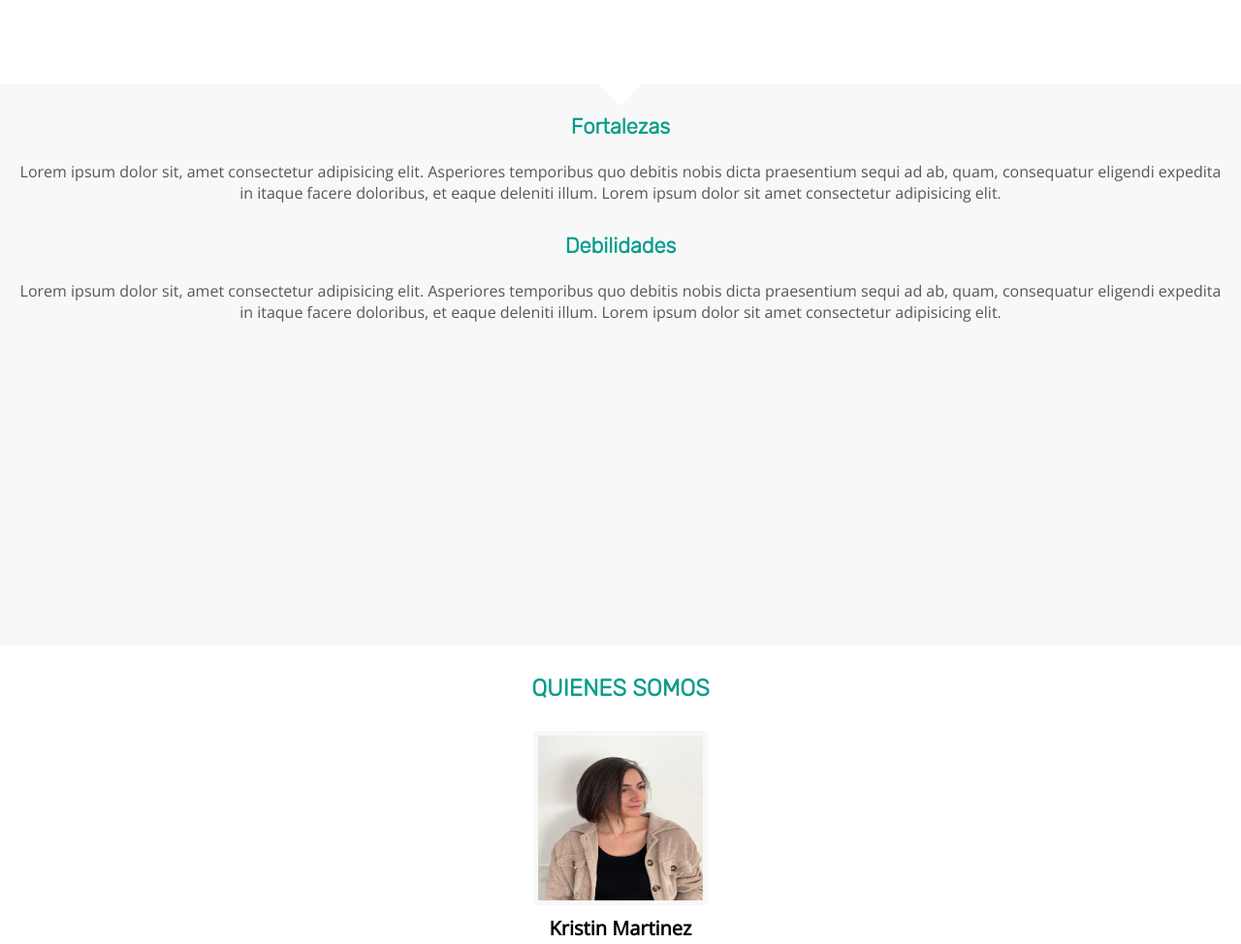
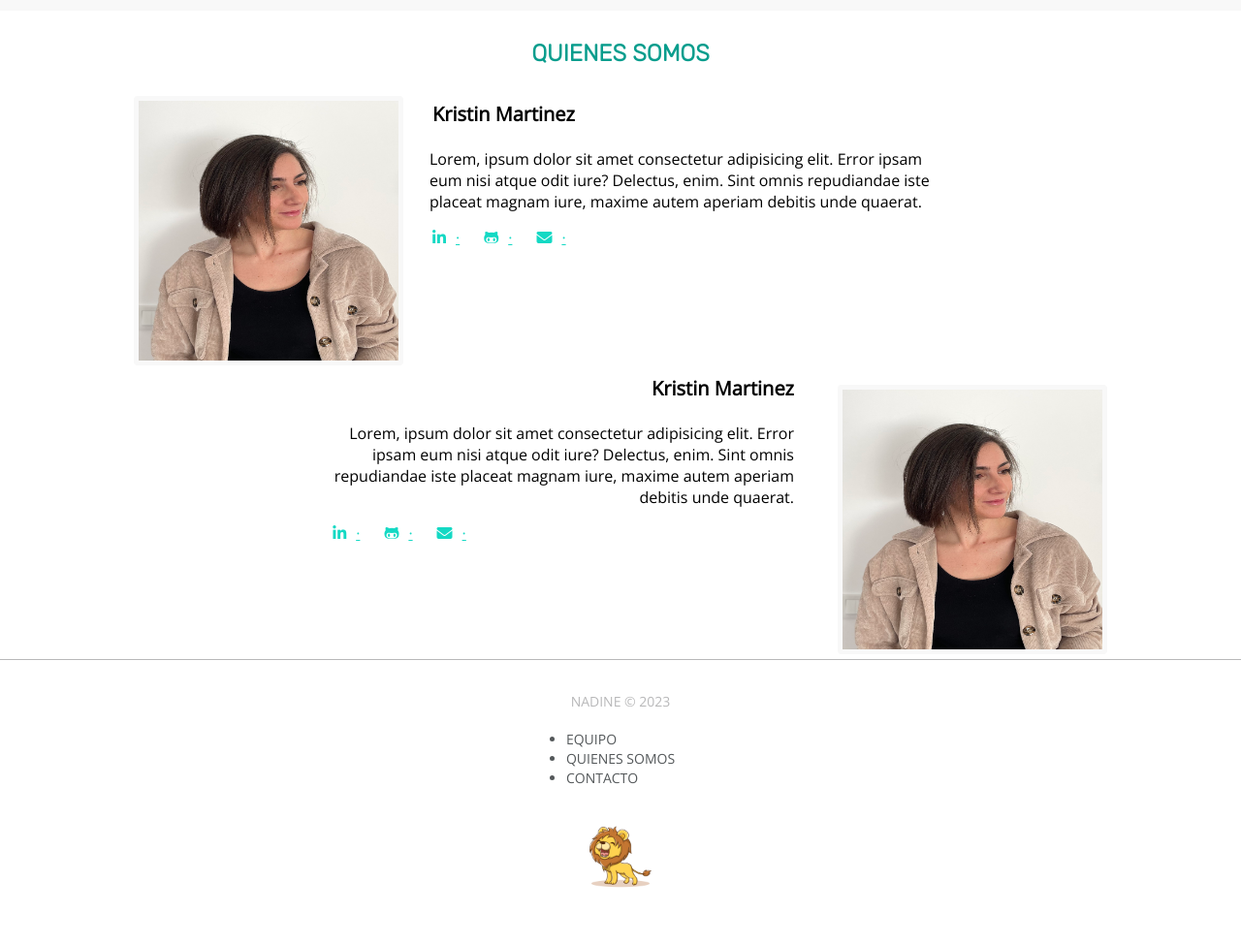
Before and after one commit to nadinestrella/proyecto-cv, a website built with Vite: page src/index.html in a window 1280 px wide. Shown: the part 1286-2260 px from the top of the page at 97% size. After the commit the page ends 2216 px from the top, so only its background shows below. Built offline with nearby package versions, Linux system fonts and the light colour scheme.

Commit message:
about us

```diff
--- a/src/partials/about-us.html
+++ b/src/partials/about-us.html
@@ -9,6 +9,7 @@
         alt="Foto chica"
       />
     </figure>
+    <div>
       <h3 class="aboutus__name">Kristin Martinez</h3>
       <br />
       <p class="aboutus__description">
@@ -23,30 +24,37 @@
         <a class="aboutus__icon aboutus__dot" href=""><i class="fa-solid fa-envelope"></i></i></a>
       </div>
     </div>
+  </div>
 
-
-  <div class="aboutus">
-    <figure class="aboutus__figure">
+  <div class="aboutusreverse">
+    <figure class="aboutusreverse__figure">
       <img
-        class="aboutus__image"
+        class="aboutusreverse__figure--image"
         src="../images/IMG_5207.jpg"
         alt="Foto chica"
       />
     </figure>
-    <h3 class="aboutus__name">Sally Vargas</h3>
+    <div>
+      <h3 class="aboutusreverse__name">Kristin Martinez</h3>
       <br />
-    <p class="aboutus__description">
+      <p class="aboutusreverse__description">
       Lorem, ipsum dolor sit amet consectetur adipisicing elit. Error ipsam eum
       nisi atque odit iure? Delectus, enim. Sint omnis repudiandae iste placeat
       magnam iure, maxime autem aperiam debitis unde quaerat.
       </p>
 
-    <div class="aboutus__boxIcon">
-        <a class="aboutus__icon aboutus__dot" href=""><i class="fa-brands fa-linkedin-in"></i></a>
-        <a class="aboutus__icon aboutus__dot" href=""><i class="fa-brands fa-github-alt"></i></a>
-        <a class="aboutus__icon aboutus__dot" href=""><i class="fa-solid fa-envelope"></i></i></a>
+      <div class="aboutusreverse__boxIcon">
+        <a class="aboutusreverse__icon aboutus__dot" href=""><i class="fa-brands fa-linkedin-in"></i></a>
+        <a class="aboutusreverse__icon aboutus__dot" href=""><i class="fa-brands fa-github-alt"></i></a>
+        <a class="aboutusreverse__icon aboutus__dot" href=""><i class="fa-solid fa-envelope"></i></i></a>
+      </div>
     </div>
   </div>
 
-  </div>
+
+
+
+
+
+
 </section>
--- a/src/partials/header.html
+++ b/src/partials/header.html
@@ -1,11 +1,16 @@
-<header class="header">
-  <h1 class="header__title">Nadine</h1>
+<section class="header">
 
   <nav class="header__navegation">
+    <h1 class="header__title">Nadine</h1>
     <ul class="header__navegation--ul" >
-      <li>Equipo</li>
-      <li>Quienes Somos</li>
-      <li>Contacto</li>
+      <li><a href="link#team">Equipo</a></li>
+      <li><a href="link#about-us">Quienes somos</a></li>
+      <li><a href="link#contact">Contacto</a></li>
     </ul>
   </nav>
-</header>
+
+</section>
+
+<div class="team__quote">
+  <p>Lorem ipsum dolor sit amet, consectetur adipisicing elit.</p>
+</div>
--- a/src/partials/s-w.html
+++ b/src/partials/s-w.html
@@ -1,8 +1,10 @@
 <section>
 <div class="decoration"></div>
+
 <div class="greycontainer">
-  <section>
-    <h2 class="greycontainer__streng">Fortalezas</h2><br>
+  <div class="greycontainer__streng">
+
+    <h2>Fortalezas</h2> <br>
     <p>
       Lorem ipsum dolor sit, amet consectetur adipisicing elit. Asperiores
       temporibus quo debitis nobis dicta praesentium sequi ad ab, quam,
@@ -10,9 +12,11 @@
       deleniti illum. Lorem ipsum dolor sit amet consectetur adipisicing elit.
 
     </p>
-  </section>
-  <section>
-    <h2 class="greycontainer__weakness">Debilidades</h2><br>
+  </div>
+
+
+  <div class="greycontainer__weakness">
+    <h2 >Debilidades</h2><br>
     <p>
       Lorem ipsum dolor sit, amet consectetur adipisicing elit. Asperiores
       temporibus quo debitis nobis dicta praesentium sequi ad ab, quam,
@@ -20,6 +24,8 @@
       deleniti illum. Lorem ipsum dolor sit amet consectetur adipisicing elit.
 
     </p>
-  </section>
+  </div>
+
 </div>
+
 </section>
--- a/src/partials/team.html
+++ b/src/partials/team.html
@@ -1,8 +1,6 @@
-<section class="team__quote">
-  <p>Lorem ipsum dolor sit amet consectetur adipisicing elit.</p>
-</section>
 
-<section class="team__description">
+
+<div class="team__description">
 
     <h2 class="team__description--title">Equipo</h2>
     <p>
@@ -19,4 +17,4 @@
       dolorum!
     </p>
 
-</section>
+</div>
--- a/src/scss/layout/_about-us.scss
+++ b/src/scss/layout/_about-us.scss
@@ -1,7 +1,10 @@
 .aboutus{
-    height: 2225px;
     display: flex;
     flex-direction: column;
+
+    @media (min-width: 768px){
+        flex-direction: row;
+    }
 
     &__title{
         text-transform: uppercase;
@@ -16,6 +19,15 @@
     &__figure{
         text-align: center;
 
+        @media (min-width: 768px){
+            margin-left: 44px;
+
+        }
+        @media (min-width: 1200px){
+            margin-left: 138px;
+
+        }
+
     }
     &__image{
         width: 180px;
@@ -23,17 +35,50 @@
         border: solid 5px $color-light-grey-blue;
         border-radius: 4px;
 
+        @media (min-width: 768px){
+        width: 205px;
+        height: 205px;
+
+        }
+        @media (min-width: 1200px){
+        width: 278px;
+        height: 278px;
+
+        }
+
     }
     &__name{
         font-size: 20px;
         color: $color-black;
         text-align: center;
         padding-top: 5px;
+
+        @media (min-width: 768px){
+            display: flex;
+            flex-direction: column;
+            text-align: start;
+            margin-left: 30px;
+        }
+
+
     }
     &__description{
         text-align: center;
         padding-left: 15px;
         padding-right: 15px;
+
+        @media (min-width: 768px){
+            display: flex;
+            flex-direction: column;
+            text-align: start;
+            margin-left: 12px;
+            margin-right:44px ;
+        }
+
+        @media (min-width: 1200px){
+
+            margin-right:300px ;
+        }
     }
 
     &__boxIcon{
@@ -42,6 +87,133 @@
         justify-content: center;
         gap: 15px;
         padding-top: 15px;
+
+        @media (min-width: 768px){
+            display: flex;
+            justify-content: flex-start;
+            margin-left: 29px;
+
+        }
+
+        @media (min-width: 1200px){
+            margin-left: 30px ;
+
+        }
+
+
+    }
+
+    &__icon{
+        color: $color-aqua;
+
+    }
+    &__dot::after {
+        content: '·';
+        margin: 5px;
+        padding: 5px;
+}
+}
+
+
+.aboutusreverse{
+    display: flex;
+    flex-direction: column;
+
+    @media (min-width: 768px){
+        flex-direction: row-reverse;
+
+    }
+
+    &__figure{
+        text-align: center;
+        padding-top: 15px;
+
+        @media (min-width: 768px){
+            margin-right: 45px;
+
+        }
+        @media (min-width: 1200px){
+            margin-right: 138px;
+
+        }
+
+
+        &--image{
+        width: 180px;
+        height: 180px;
+        border: solid 5px $color-light-grey-blue;
+        border-radius: 4px;
+
+        @media (min-width: 768px){
+            width: 205px;
+            height: 205px;
+
+            }
+         @media (min-width: 1200px){
+            width: 278px;
+            height: 278px;
+
+            }
+        }
+    }
+
+    &__name{
+        font-size: 20px;
+        color: $color-black;
+        text-align: center;
+        padding-top: 5px;
+
+        @media (min-width: 768px){
+            display: flex;
+            flex-direction: column;
+            text-align: right;
+            padding-right: 30px;
+
+        }
+        @media (min-width: 1200px){
+            padding-right: 45px;
+
+        }
+
+    }
+    &__description{
+        text-align: center;
+        padding-left: 15px;
+        padding-right: 15px;
+
+
+        @media (min-width: 768px){
+            display: flex;
+            flex-direction: column;
+            text-align: right;
+            margin-left: 44px;
+            margin-right: 12px;
+        }
+
+        @media (min-width: 1200px){
+            margin-left: 299px;
+            margin-right: 30px ;
+        }
+    }
+
+    &__boxIcon{
+        display: flex;
+        flex-direction: row;
+        justify-content: center;
+        gap: 15px;
+        padding-top: 15px;
+
+        @media (min-width: 768px){
+            display: flex;
+            text-align: right;
+            margin-right: 29px;
+
+        }
+
+        @media (min-width: 1200px){
+            margin-right: 30px ;
+
+        }
 
 
     }
@@ -58,4 +230,6 @@
 
 
 
+
+
 }
--- a/src/scss/layout/_s-w.scss
+++ b/src/scss/layout/_s-w.scss
@@ -9,12 +9,44 @@
 .greycontainer{
     height: 579px;
     background-color: $color-light-grey-blue;
-
     padding-left: 15px;
     padding-right: 15px;
 
 
-    &__streng{ /*POSIBLE MIXIN*/
+    @media (min-width: 768px){
+        height: 333px;
+        padding: 45px 44.8px 60px 45px;
+        display: flex;
+    }
+
+    @media (min-width: 1200px){
+        height: 309px;
+        padding: 45px 138px 60px;
+    }
+
+    & h2{
+
+        align-content: center;
+        font-size: 22px;
+        font-family: $font-rubik;
+
+
+    }
+
+    & p{
+        color: $color-gunmental;
+        font-family: $font-open;
+        font-size: 16px;
+        justify-content: center;
+        text-align: center;
+
+    }
+
+
+
+
+
+    &__streng{
         padding-top: 30px;
         font-family: $font-rubik;
         color: $color-blue-green;
@@ -23,6 +55,15 @@
         flex-direction: column;
         flex-wrap: wrap;
         text-align: center;
+
+        @media (min-width: 768px){
+
+        }
+
+        @media (min-width: 1200px){}
+
+
+
 
     }
 
@@ -37,13 +78,6 @@
         text-align: center;
 
     }
-    & p{
-        color: $color-gunmental;
-        font-family: $font-open;
-        font-size: 16px;
-        justify-content: center;
-        text-align: center;
 
-    }
 
 }
--- a/src/scss/layout/_team.scss
+++ b/src/scss/layout/_team.scss
@@ -1,11 +1,11 @@
 .team__description{
-    height: 504px ;
     margin: 15px;
 
     @media (min-width: 768px){
         height: 303px;
         margin-left: 45px;
         margin-right: 45px;
+
     }
     @media (min-width: 1200px){
         height: 357px;
@@ -21,9 +21,11 @@
         justify-content: center;
         text-align: center;
         padding-bottom: 15px;
+        font-family: $font-rubik;
 
         @media (min-width: 768px){
             padding-bottom:45px;
+            padding-top: 30px;
         }
 
         & p{
@@ -35,33 +37,3 @@
         }
     }
 }
-
-.team__quote{
-    width: 290px;
-    height: 80px;
-    font-size: 18px;
-    color: $color-black;
-    padding: 15px;
-    position: relative;
-    transform: translateY(-420px);
-    background-color: $color-white;
-   /*margin: 387px 15px 0;*/
-
-
-    @media (min-width: 768px){
-        width: 441px;
-        padding: 15px 30px;
-        transform: translateY(-350px);
-        opacity: 0.8;
-        margin: 281px 281px 0 46px;
-    }
-    @media (min-width: 1200px){
-        width: 574px;
-        height: 90px;
-        transform: translateY(-490px);
-        margin: 400px 488px 0 138px;
-        font-size: 24px;
-
-
-    }
-}
```
Also changed, not shown: src/scss/layout/_header.scss (+72 -26 lines), src/scss/main.scss (line endings or trailing spaces). Lines whose indentation alone changed are shown as unchanged.
